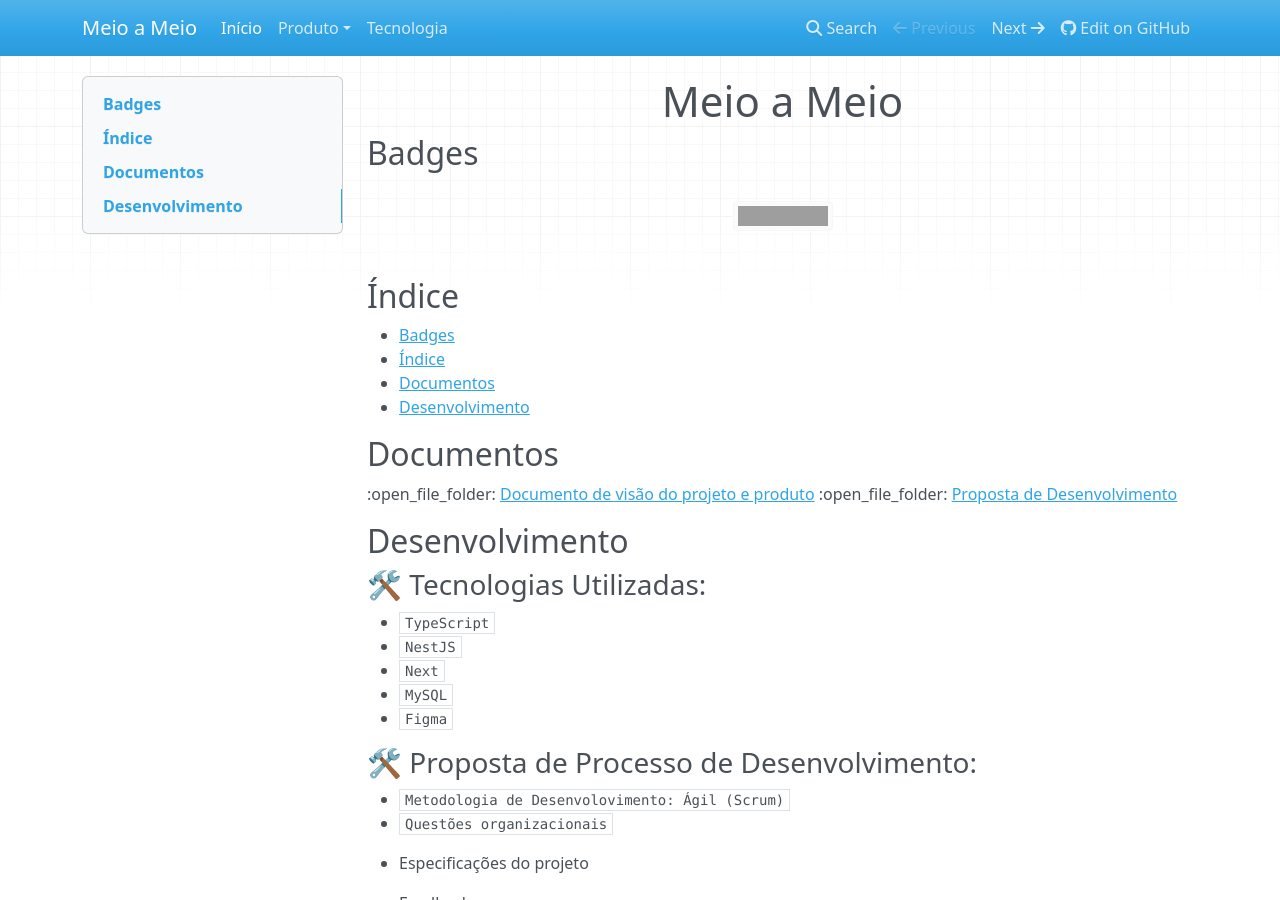
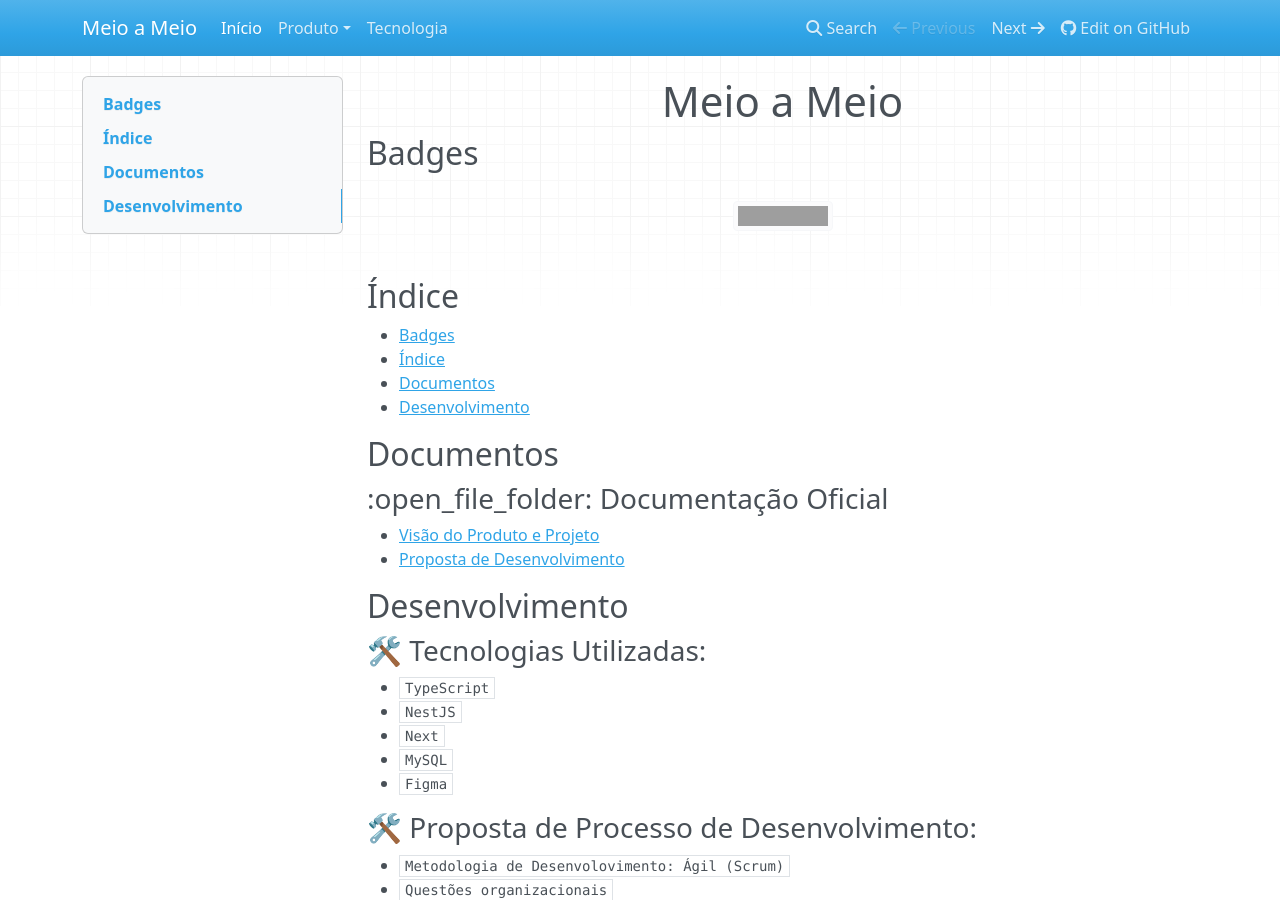
Before and after one commit to mdsreq-fga-unb/2022.1-Meio-a-Meio, an MkDocs documentation site: the page built from docs/index.md, in a window 1280 px wide and 900 px high. Built offline with MkDocs 1.6.1, drawn with Linux system fonts in a browser that asks for light colours; nearby versions of some CDN libraries; grey boxes are pictures that could not be loaded.

Commit message:
Update index.md

```diff
--- a/docs/index.md
+++ b/docs/index.md
@@ -14,8 +14,9 @@
 * [Desenvolvimento](#desenvolvimento)
 
 ## Documentos
- :open_file_folder: [Documento de visão do projeto e produto](https://mdsreq-fga-unb.github.io/2022.1-Meio-a-Meio/ProductVision)
- :open_file_folder: [Proposta de Desenvolvimento](https://mdsreq-fga-unb.github.io/2022.1-Meio-a-Meio/unidade1)
+### :open_file_folder: Documentação Oficial
+- <a href="https://mdsreq-fga-unb.github.io/2022.1-Meio-a-Meio/ProductVision">Visão do Produto e Projeto</a>
+- <a href="https://mdsreq-fga-unb.github.io/2022.1-Meio-a-Meio/unidade1">Proposta de Desenvolvimento</a>
 
 ## Desenvolvimento
 ### 🛠️ Tecnologias Utilizadas:
```
